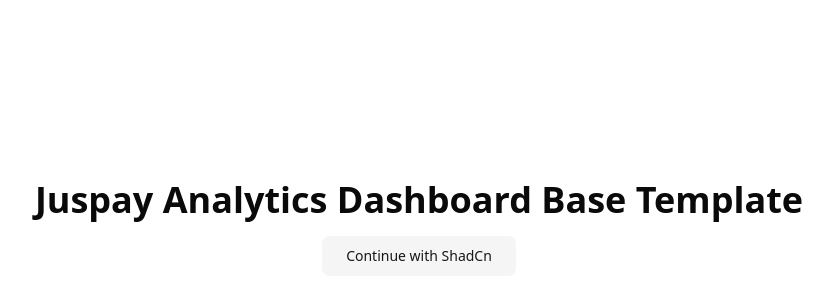
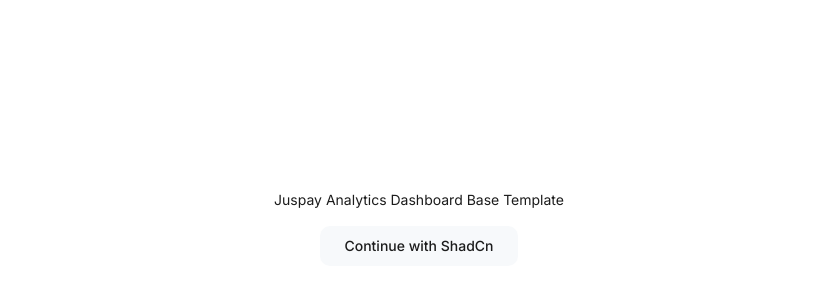
Before and after one commit to SayantanmPaul/jp-analytics-console, a Next.js app: page / in a window 1280 px wide. Shown: the part 172-472 px from the top of the page, without its empty margins (221-1054 px from the left). Built offline with nearby package versions, Linux system fonts and the light colour scheme.

Commit message:
feat: base theme config and local font (inter) add

```diff
--- a/src/app/globals.css
+++ b/src/app/globals.css
@@ -1,115 +1,205 @@
+@font-face {
+  font-family: InterVariable;
+  src: url('../assets/fonts/Inter-VariableFont_opsz,wght.ttf') format('truetype-variations');
+  font-display: swap;
+  font-weight: 100, 900;
+}
 @import 'tailwindcss';
 @import 'tw-animate-css';
 
 @custom-variant dark (&:is(.dark *));
 
 @theme inline {
+  /* Brand */
   --color-background: var(--background);
   --color-foreground: var(--foreground);
-  --font-sans: var(--font-geist-sans);
-  --font-mono: var(--font-geist-mono);
+
+  --font-inter: InterVariable, 'sans-sarif';
+  --font-sans: var(--font-inter);
+
+  /* Sidebar */
+  --color-sidebar: var(--sidebar);
+  --color-sidebar-foreground: var(--sidebar-foreground);
+  --color-sidebar-primary: var(--sidebar-primary);
+  --color-sidebar-primary-foreground: var(--sidebar-primary-foreground);
+  --color-sidebar-accent: var(--sidebar-accent);
+  --color-sidebar-accent-foreground: var(--sidebar-accent-foreground);
+  --color-sidebar-border: var(--sidebar-border);
   --color-sidebar-ring: var(--sidebar-ring);
-  --color-sidebar-border: var(--sidebar-border);
-  --color-sidebar-accent-foreground: var(--sidebar-accent-foreground);
-  --color-sidebar-accent: var(--sidebar-accent);
-  --color-sidebar-primary-foreground: var(--sidebar-primary-foreground);
-  --color-sidebar-primary: var(--sidebar-primary);
-  --color-sidebar-foreground: var(--sidebar-foreground);
-  --color-sidebar: var(--sidebar);
+
+  /* Chart Pallete */
+  --color-chart-1: var(--chart-1);
+  --color-chart-2: var(--chart-2);
+  --color-chart-3: var(--chart-3);
+  --color-chart-4: var(--chart-4);
   --color-chart-5: var(--chart-5);
-  --color-chart-4: var(--chart-4);
-  --color-chart-3: var(--chart-3);
-  --color-chart-2: var(--chart-2);
-  --color-chart-1: var(--chart-1);
+
+  /* Border, Input & Ring */
+  --color-border: var(--border);
+  --color-input: var(--input);
   --color-ring: var(--ring);
-  --color-input: var(--input);
-  --color-border: var(--border);
+
   --color-destructive: var(--destructive);
+
+  /* Primary, Secondary, Muted, Accent and Popover */
+  --color-primary: var(--primary);
+  --color-primary-foreground: var(--primary-foreground);
+
+  --color-secondary: var(--secondary);
+  --color-secondary-foreground: var(--secondary-foreground);
+
+  --color-muted: var(--muted);
+  --color-muted-foreground: var(--muted-foreground);
+
+  --color-accent: var(--accent);
   --color-accent-foreground: var(--accent-foreground);
-  --color-accent: var(--accent);
-  --color-muted-foreground: var(--muted-foreground);
-  --color-muted: var(--muted);
-  --color-secondary-foreground: var(--secondary-foreground);
-  --color-secondary: var(--secondary);
-  --color-primary-foreground: var(--primary-foreground);
-  --color-primary: var(--primary);
+
+  --color-popover: var(--popover);
   --color-popover-foreground: var(--popover-foreground);
-  --color-popover: var(--popover);
+
+  /* Cards */
+  --color-card: var(--card);
   --color-card-foreground: var(--card-foreground);
-  --color-card: var(--card);
+
+  /* Radius */
   --radius-sm: calc(var(--radius) - 4px);
   --radius-md: calc(var(--radius) - 2px);
   --radius-lg: var(--radius);
   --radius-xl: calc(var(--radius) + 4px);
+
+  --color-text-secondary: var(--text-secondary);
+  --color-text-accent: var(--text-accent);
 }
 
 :root {
-  --radius: 0.625rem;
-  --card: oklch(1 0 0);
-  --card-foreground: oklch(0.145 0 0);
-  --popover: oklch(1 0 0);
-  --popover-foreground: oklch(0.145 0 0);
-  --primary: oklch(0.205 0 0);
-  --primary-foreground: oklch(0.985 0 0);
-  --secondary: oklch(0.97 0 0);
-  --secondary-foreground: oklch(0.205 0 0);
-  --muted: oklch(0.97 0 0);
-  --muted-foreground: oklch(0.556 0 0);
-  --accent: oklch(0.97 0 0);
-  --accent-foreground: oklch(0.205 0 0);
+  --radius: 0.75rem;
+
+  /* Brand */
+  --background: #ffffff;
+  --foreground: #1c1c1c;
+
+  --text-secondary: #1c1c1c66; /* Black/40 */
+  --text-accent: #1c1c1c33; /* Black/20 */
+
+  /* Primary, Secondary, Muted, Accent and Popover */
+  --primary: #1c1c1c;
+  --primary-foreground: #ffffff;
+
+  --secondary: #f7f9fb;
+  --secondary-foreground: #1c1c1c;
+
+  --muted: #f7f9fb;
+  --muted-foreground: #1c1c1c66;
+
+  --accent: #f7f9fb;
+  --accent-foreground: #1c1c1c;
+
   --destructive: oklch(0.577 0.245 27.325);
-  --border: oklch(0.922 0 0);
-  --input: oklch(0.922 0 0);
-  --ring: oklch(0.708 0 0);
-  --chart-1: oklch(0.646 0.222 41.116);
-  --chart-2: oklch(0.6 0.118 184.704);
-  --chart-3: oklch(0.398 0.07 227.392);
-  --chart-4: oklch(0.828 0.189 84.429);
-  --chart-5: oklch(0.769 0.188 70.08);
-  --sidebar: oklch(0.985 0 0);
-  --sidebar-foreground: oklch(0.145 0 0);
-  --sidebar-primary: oklch(0.205 0 0);
-  --sidebar-primary-foreground: oklch(0.985 0 0);
-  --sidebar-accent: oklch(0.97 0 0);
-  --sidebar-accent-foreground: oklch(0.205 0 0);
-  --sidebar-border: oklch(0.922 0 0);
-  --sidebar-ring: oklch(0.708 0 0);
-  --background: oklch(1 0 0);
-  --foreground: oklch(0.145 0 0);
+
+  /* Border, Input & Ring */
+  --border: #1c1c1c1a;
+  --input: #1c1c1c1a;
+  --ring: #1c1c1c33;
+
+  /* Chart Pallete */
+  --chart-1: #1c1c1c; /* Brand */
+  --chart-2: #95a4fc; /* Secondary/Indigo */
+  --chart-3: #b1e3ff; /* Secondary/Blue */
+  --chart-4: #baedbd; /* Secondary/Mint */
+  --chart-5: #a8c5da; /* Secondary/Cyan */
+
+  /* Sidebar */
+  --sidebar: #ffffff;
+  --sidebar-foreground: #1c1c1c;
+  --sidebar-primary: #1c1c1c;
+  --sidebar-primary-foreground: #ffffff;
+  --sidebar-accent: #f7f9fb;
+  --sidebar-accent-foreground: #1c1c1c;
+  --sidebar-border: #1c1c1c1a;
+  --sidebar-ring: #1c1c1c33;
+
+  /* Cards */
+  --card: #f7f9fb; /* Primary/Light */
+  --card-foreground: #1c1c1c; /* Brand */
+
+  --card-customers: #e3f5ff; /* Primary/Blue */
+  --card-growth: #e5ecf6; /* Primary/Purple */
+
+  --popover: #f7f9fb; /* Primary/Light */
+  --popover-foreground: #1c1c1c; /* Brand */
+
+  --black: #1c1c1c;
+  --black-100: #1c1c1c;
+  --black-40: #1c1c1c66;
+  --black-20: #1c1c1c33;
+  --black-10: #1c1c1c1a;
+  --black-5: #1c1c1c0d;
 }
 
 .dark {
-  --background: oklch(0.145 0 0);
-  --foreground: oklch(0.985 0 0);
-  --card: oklch(0.205 0 0);
-  --card-foreground: oklch(0.985 0 0);
-  --popover: oklch(0.205 0 0);
-  --popover-foreground: oklch(0.985 0 0);
-  --primary: oklch(0.922 0 0);
-  --primary-foreground: oklch(0.205 0 0);
-  --secondary: oklch(0.269 0 0);
-  --secondary-foreground: oklch(0.985 0 0);
-  --muted: oklch(0.269 0 0);
-  --muted-foreground: oklch(0.708 0 0);
-  --accent: oklch(0.269 0 0);
-  --accent-foreground: oklch(0.985 0 0);
+  --radius: 0.75rem;
+
+  /* Brand */
+  --background: #1c1c1c;
+  --foreground: #ffffff;
+
+  --text-secondary: #ffffff66; /* Black/40 */
+  --text-accent: #ffffff33; /* Black/20 */
+
+  /* Primary, Secondary, Muted, Accent and Popover */
+  --primary: #ffffff;
+  --primary-foreground: #1c1c1c;
+
+  --secondary: #ffffff0d;
+  --secondary-foreground: #ffffff;
+
+  --muted: #ffffff0d;
+  --muted-foreground: #1c1c1c66;
+
+  --accent: #ffffff0d;
+  --accent-foreground: #ffffff;
+
   --destructive: oklch(0.704 0.191 22.216);
-  --border: oklch(1 0 0 / 10%);
-  --input: oklch(1 0 0 / 15%);
-  --ring: oklch(0.556 0 0);
-  --chart-1: oklch(0.488 0.243 264.376);
-  --chart-2: oklch(0.696 0.17 162.48);
-  --chart-3: oklch(0.769 0.188 70.08);
-  --chart-4: oklch(0.627 0.265 303.9);
-  --chart-5: oklch(0.645 0.246 16.439);
-  --sidebar: oklch(0.205 0 0);
-  --sidebar-foreground: oklch(0.985 0 0);
-  --sidebar-primary: oklch(0.488 0.243 264.376);
-  --sidebar-primary-foreground: oklch(0.985 0 0);
-  --sidebar-accent: oklch(0.269 0 0);
-  --sidebar-accent-foreground: oklch(0.985 0 0);
-  --sidebar-border: oklch(1 0 0 / 10%);
-  --sidebar-ring: oklch(0.556 0 0);
+
+  /* Border, Input & Ring */
+  --border: #ffffff1a;
+  --input: #ffffff1a;
+  --ring: #ffffff33;
+
+  /* Chart Pallete */
+  --chart-1: #c6c7f8; /* Brand */
+  --chart-2: #95a4fc; /* Secondary/Indigo */
+  --chart-3: #b1e3ff; /* Secondary/Blue */
+  --chart-4: #baedbd; /* Secondary/Mint */
+  --chart-5: #a8c5da; /* Secondary/Cyan */
+
+  /* Sidebar */
+  --sidebar: #1c1c1c;
+  --sidebar-foreground: #ffffff;
+  --sidebar-primary: #1c1c1c;
+  --sidebar-primary-foreground: #ffffff;
+  --sidebar-accent: #ffffff1a;
+  --sidebar-accent-foreground: #ffffff;
+  --sidebar-border: #ffffff1a;
+  --sidebar-ring: #ffffff1a;
+
+  /* Cards */
+  --card: #ffffff0d; /* Primary/Light */
+  --card-foreground: #ffffff;
+
+  --card-customers: #e3f5ff; /* Primary/Blue */
+  --card-growth: #e5ecf6; /* Primary/Purple */
+  --card-secondary-foreground: #1c1c1c;
+
+  --popover: #ffffff0d; /* Primary/Light */
+  --popover-foreground: #ffffff; /* Brand */
+
+  --black: #1c1c1c;
+  --black-100: #1c1c1c;
+  --black-40: #ffffff66;
+  --black-20: #ffffff33;
+  --black-10: #ffffff1a;
+  --black-5: #ffffff1a;
 }
 
 @layer base {
--- a/src/app/page.tsx
+++ b/src/app/page.tsx
@@ -3,8 +3,10 @@
 export default function Home() {
   return (
     <div className=" flex flex-col items-center justify-center min-h-screen gap-4 w-full h-full">
-      <h1 className="text-4xl font-bold">Juspay Analytics Dashboard Base Template</h1>
-      <Button variant="secondary" aria-label="submit" size="lg">
+      <h1 className=" font-normal text-sm leading-5 space-y-3 font-inter">
+        Juspay Analytics Dashboard Base Template
+      </h1>
+      <Button variant="secondary" aria-label="submit" size="lg" className="font-inter">
         Continue with ShadCn
       </Button>
     </div>
```
Also changed, not shown: src/assets/fonts/Inter-VariableFont_opsz,wght.ttf (added).
